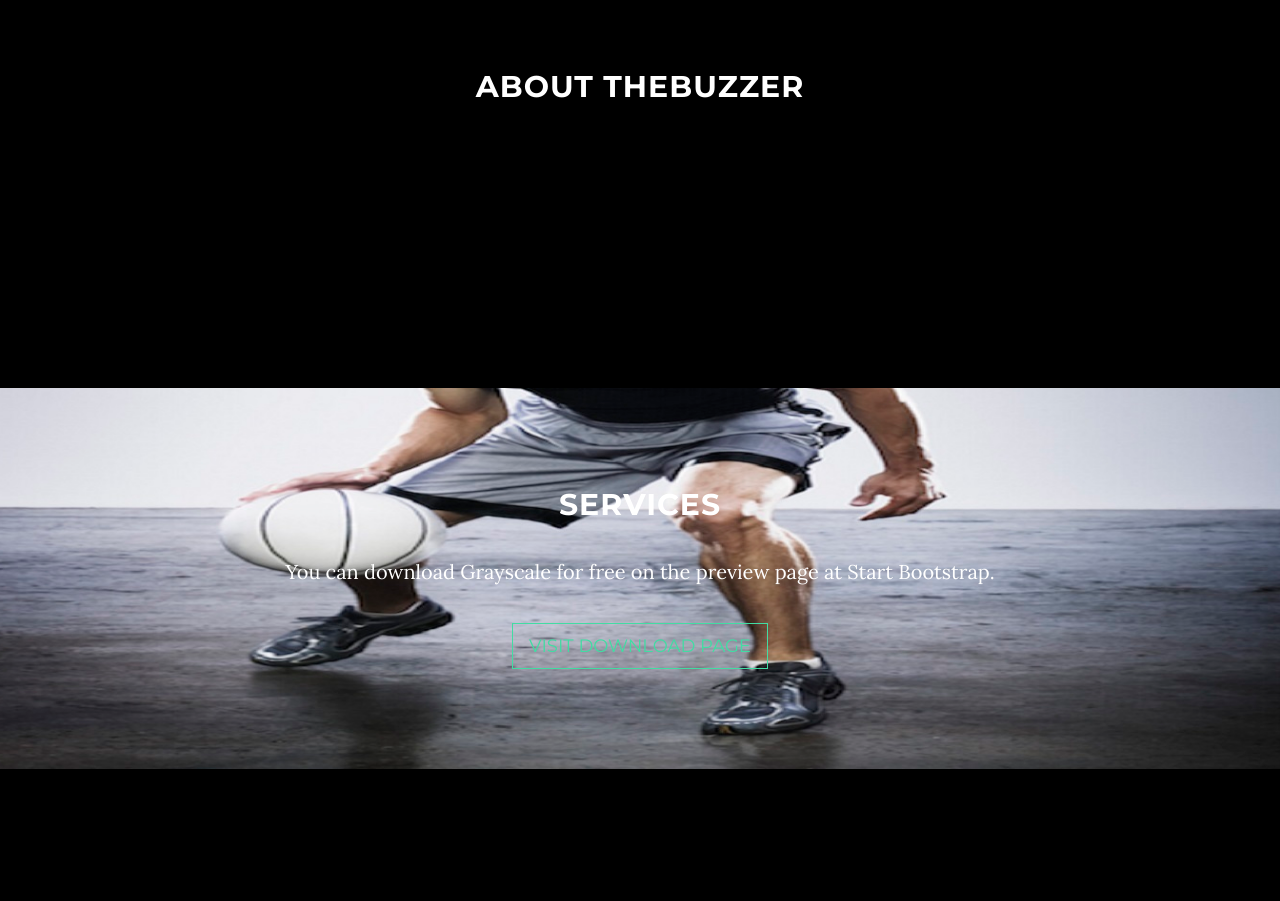
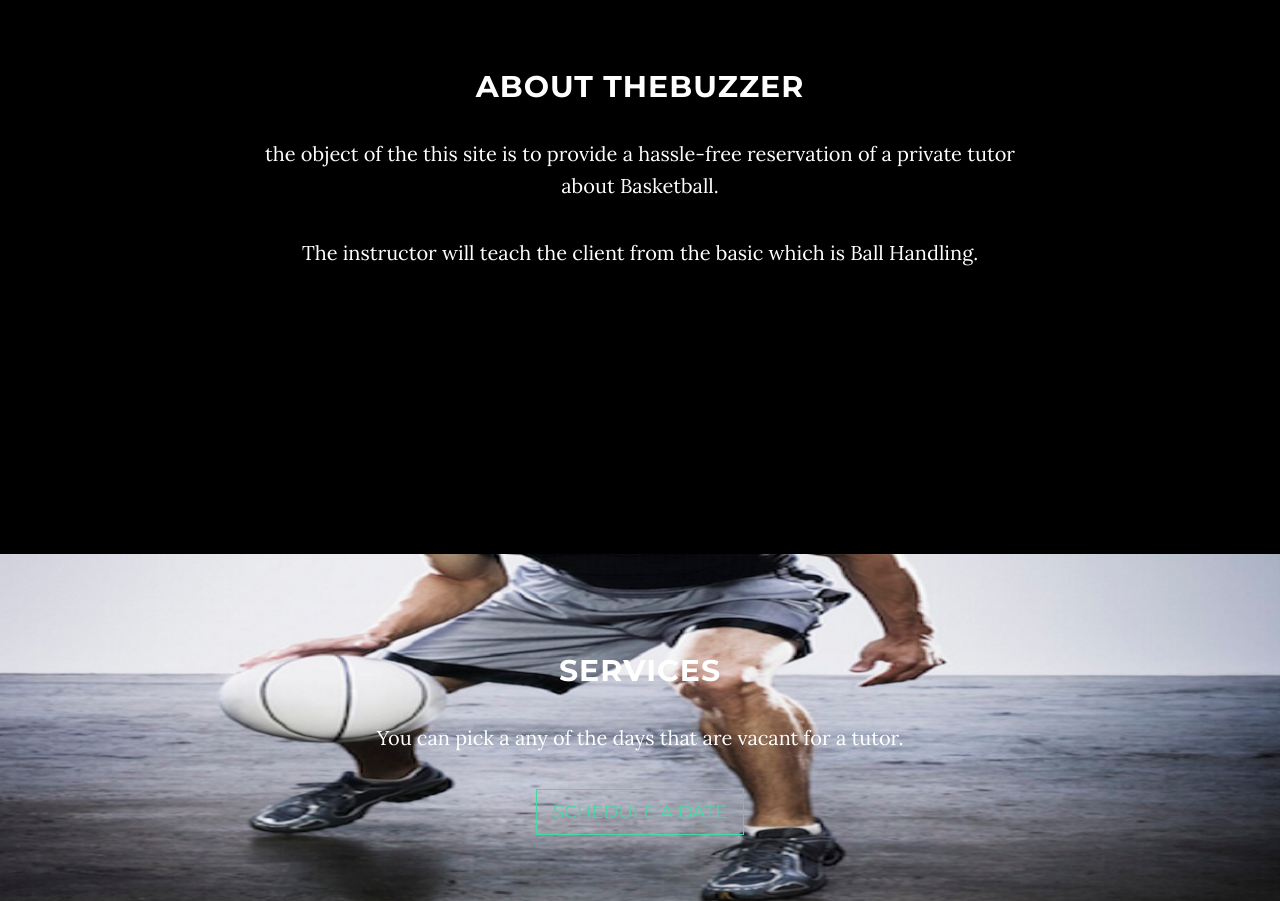
Before and after one commit to danvillealimondo/one-page, a website: page index.html in a window 1280 px wide. Shown: the part 980-1881 px from the top of the page. Drawn offline with nearby package versions, Linux system fonts and the light colour scheme; some packages are replaced by stand-ins of ours.

Commit message:
Update index.html

```diff
--- a/index.html
+++ b/index.html
@@ -75,7 +75,7 @@
                 <div class="row">
                     <div class="col-md-8 col-md-offset-2">
                         <h1 class="brand-heading">theBuzzer</h1>
-                        <p class="intro-text">A online site where you can call/contact for a tuitor about basketball.
+                        <p class="intro-text">A online site where you can call/contact for a tutor about basketball.
                             <br>Created by Danville D. Alimondo.</p>
                         <a href="#about" class="btn btn-circle page-scroll">
                             <i class="fa fa-angle-double-down animated"></i>
@@ -91,8 +91,8 @@
         <div class="row">
             <div class="col-lg-8 col-lg-offset-2">
                 <h2>About theBuzzer</h2>
-                <p></p>
-                <p></p>
+                <p>the object of the this site is to provide a hassle-free reservation of a private tutor about Basketball.</p>
+                <p>The instructor will teach the client from the basic which is Ball Handling.</p>
                 <p></p>
             </div>
         </div>
@@ -104,8 +104,8 @@
             <div class="container">
                 <div class="col-lg-8 col-lg-offset-2">
                     <h2>Services</h2>
-                    <p>You can download Grayscale for free on the preview page at Start Bootstrap.</p>
-                    <a href="http://startbootstrap.com/template-overviews/grayscale/" class="btn btn-default btn-lg">Visit Download Page</a>
+                    <p>You can pick a any of the days that are vacant for a tutor.</p>
+                    <a href="http://startbootstrap.com/template-overviews/grayscale/" class="btn btn-default btn-lg">Schedule a Date</a>
                 </div>
             </div>
         </div>
```
